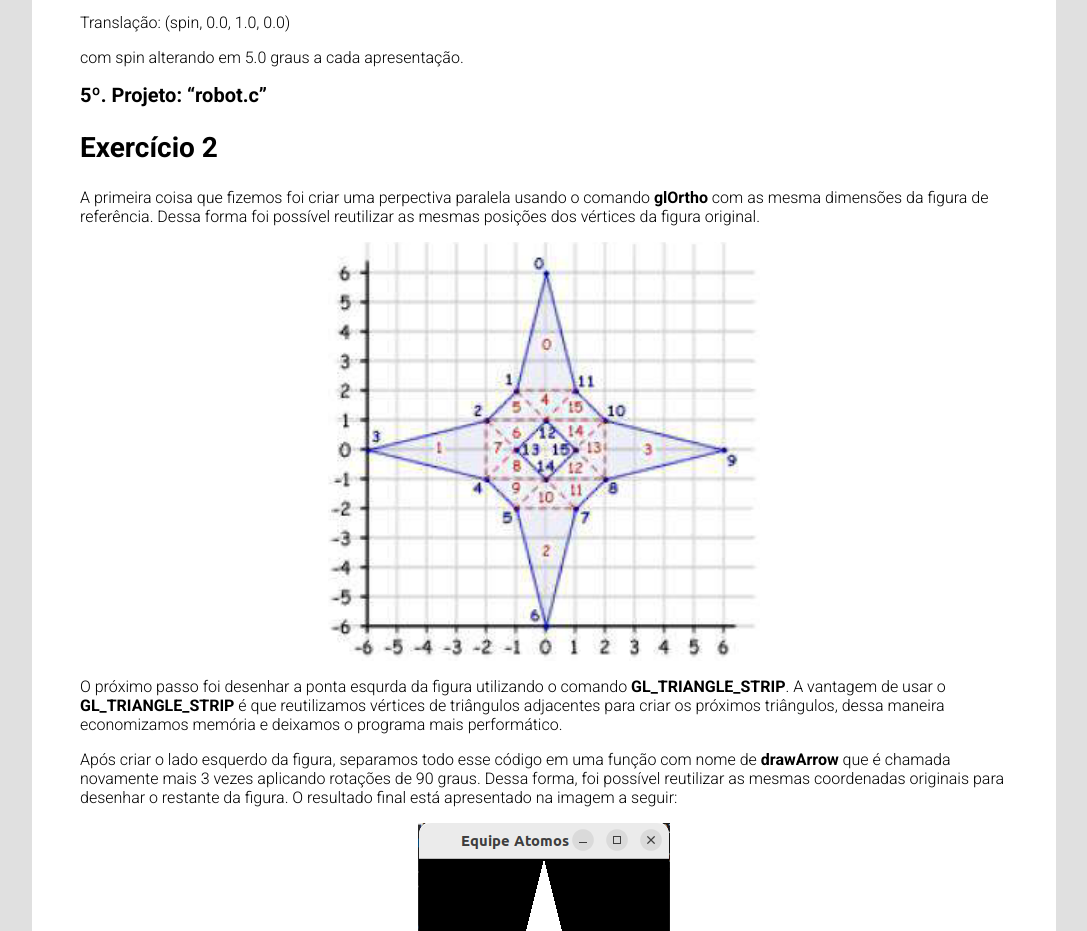
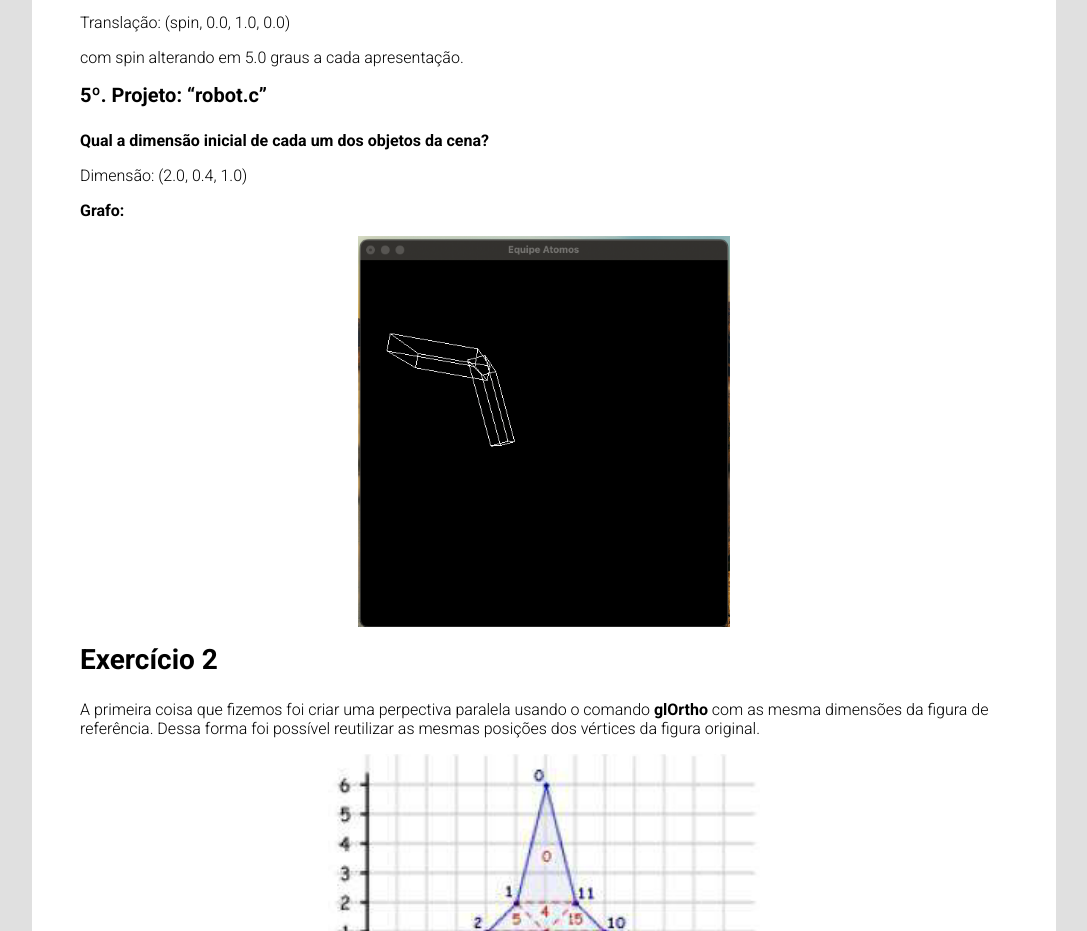
Before and after one commit to BrunoASNascimento/ufabc_pagina_processamento_grafico, a plain HTML site: page docs/index.html in a window 1280 px wide. Shown: the part 8305-9236 px from the top of the page, without its empty margins (96-1183 px from the left). Drawn offline with Linux system fonts and the light colour scheme.

Commit message:
Up robot

```diff
--- a/docs/index.html
+++ b/docs/index.html
@@ -383,6 +383,14 @@
           <p>com spin alterando em 5.0 graus a cada apresentação.</p>
 
           <h3>5º. Projeto: “robot.c”</h3>
+          <p>
+            <b>Qual a dimensão inicial de cada um dos objetos da cena?</b>
+          </p>
+          <p>Dimensão: (2.0, 0.4, 1.0)</p>
+          <p>
+            <b>Grafo:</b>
+          </p>
+          <img src="./assets/img/lab03/robot.png" alt="robot" style="width: 40%; height: 40%;" />
 
           <h2>Exercício 2</h2>
 
```
Also changed, not shown: docs/assets/img/lab03/robot.png (added).
